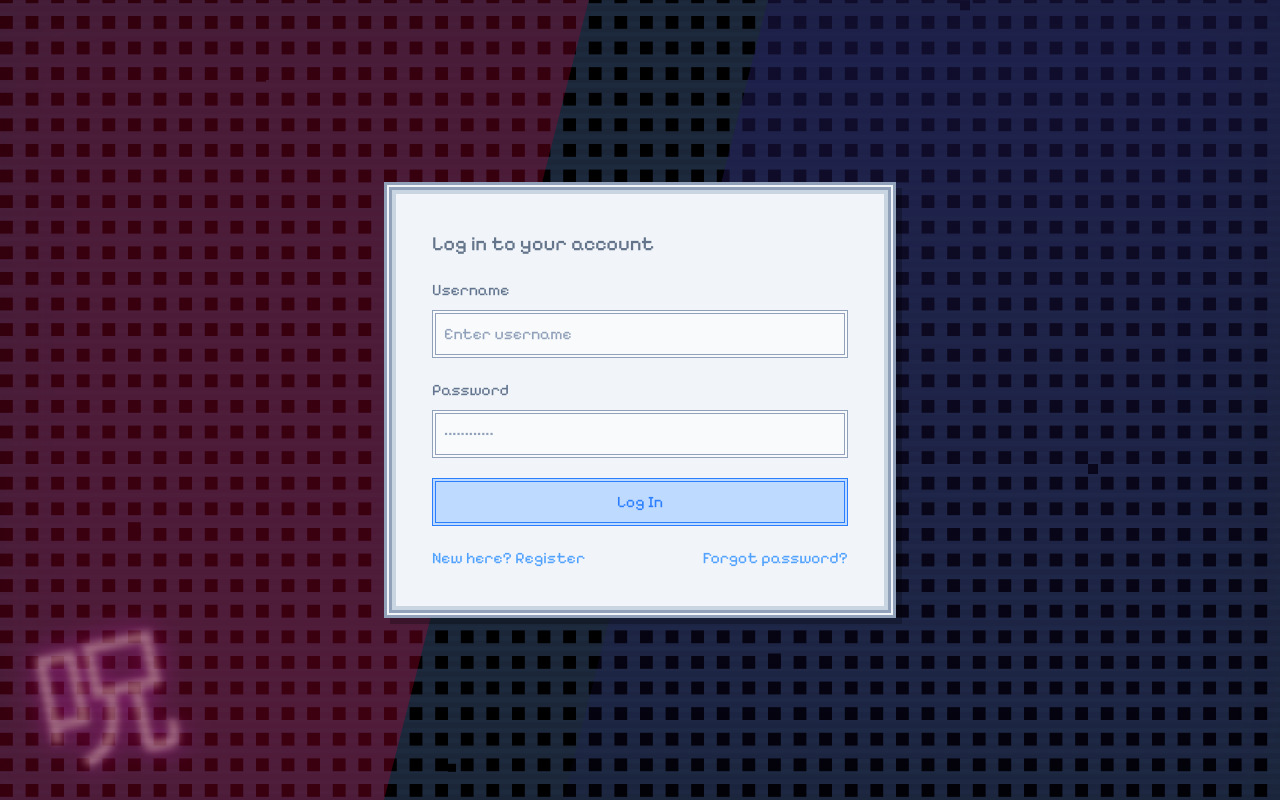
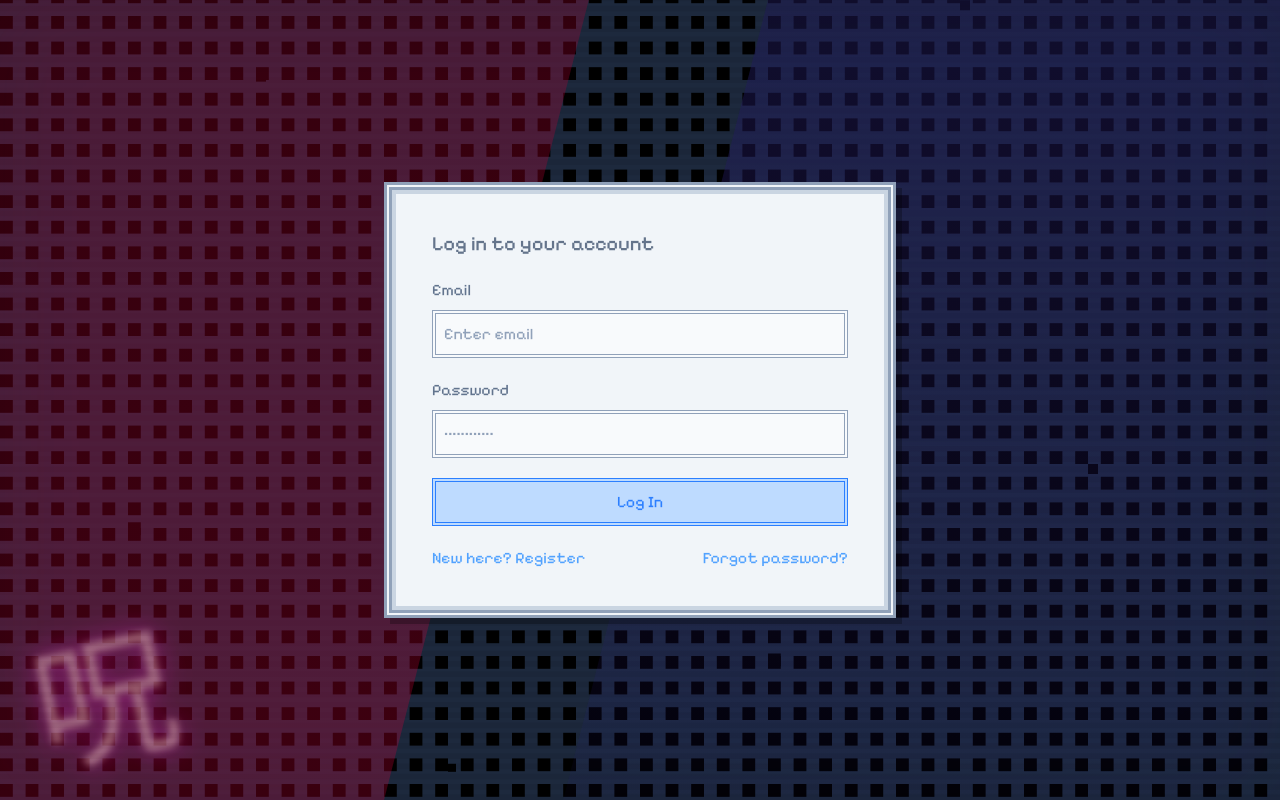
Before and after one commit to staten-island-tech/vue-supabase-project-2026-ma-ma, a Nuxt app: page /login in a window 1280 px wide. Built offline with nearby package versions, Linux system fonts and the light colour scheme; no server answers.

Commit message:
feat(auth): add basic authentication functionality

```diff
--- a/app/components/TextInput.vue
+++ b/app/components/TextInput.vue
@@ -2,21 +2,20 @@
   <div class="flex flex-col gap-2">
     <label class="text-input-label">{{ props.label }}</label>
     <input
-      :type="props.type"
-      :placeholder="props.placeholder"
+      class="p-2 outline-none border-4 border-double border-input-border bg-input text-md text-input-foreground transition-all duration-150 focus:border-input-focus-border focus:bg-input-focus focus:text-input-focus-foreground focus:placeholder:text-input-focus-placeholder placeholder:text-input-placeholder"
       v-bind="$attrs"
-      class="p-2 outline-none border-4 border-double border-input-border bg-input text-md text-input-foreground transition-all duration-150 focus:border-input-focus-border focus:bg-input-focus focus:text-input-focus-foreground focus:placeholder:text-input-focus-placeholder placeholder:text-input-placeholder"
+      v-model="model"
     >
     </input>
   </div>
 </template>
 
 <script setup lang="ts">
-  const props = defineProps<{
-    label: string;
-    type: string;
-    placeholder: string;
-  }>()
+const props = defineProps<{
+  label: string;
+}>();
+
+const model = defineModel<string>();
 </script>
 
 <style scoped></style>
--- a/app/pages/login.vue
+++ b/app/pages/login.vue
@@ -3,11 +3,13 @@
     <Card>
       <h2 class="text-xl font-medium text-slate-500">Log in to your account</h2>
 
+      <form class="flex flex-col gap-5" @submit.prevent="signIn">
         <TextInput
-        label="Username"
+          label="Email"
           type="text"
-        placeholder="Enter username"
+          placeholder="Enter email"
           class="w-full"
+          v-model="email"
         />
 
         <TextInput
@@ -15,23 +17,42 @@
           type="password"
           placeholder="••••••••••••"
           class="w-full"
+          v-model="password"
         />
 
-      <ButtonPrimary label="Log In" />
+        <ButtonPrimary label="Log In" type="submit" />
 
         <div class="flex justify-between">
           <PageLink to="register">New here? Register</PageLink>
           <PageLink to="reset">Forgot password?</PageLink>
         </div>
+      </form>
     </Card>
   </div>
 </template>
 
 <script setup lang="ts">
+const supabase = useSupabaseClient();
+
+const email = ref<string>("");
+const password = ref<string>("");
+
 definePageMeta({
   layout: "auth",
   transitionGroup: "auth",
 });
+
+async function signIn() {
+  const { data, error } = await supabase.auth.signInWithPassword({
+    email: email.value,
+    password: password.value,
+  });
+
+  if (error) return console.log(error);
+
+  console.log("Logged in successfully!");
+  console.log(data);
+}
 </script>
 
 <style scoped></style>
--- a/app/pages/register.vue
+++ b/app/pages/register.vue
@@ -3,11 +3,13 @@
     <Card>
       <h2 class="text-xl font-medium text-slate-500">Create a new account</h2>
 
+      <form class="flex flex-col gap-5" @submit.prevent="register">
         <TextInput
           label="Username"
           type="text"
           placeholder="Enter username"
           class="w-full"
+          v-model="username"
         />
 
         <TextInput
@@ -15,6 +17,7 @@
           type="email"
           placeholder="Enter email address"
           class="w-full"
+          v-model="email"
         />
 
         <TextInput
@@ -22,30 +25,48 @@
           type="password"
           placeholder="••••••••••••"
           class="w-full"
+          v-model="password"
         />
 
-      <TextInput
-        label="Confirm Password"
-        type="password"
-        placeholder="••••••••••••"
-        class="w-full"
-      />
-
-      <ButtonPrimary label="Register" />
+        <ButtonPrimary label="Register" type="submit" />
 
         <div class="flex justify-between">
           <PageLink to="login">Have an account? Sign in</PageLink>
           <PageLink to="privacy">Privacy Policy</PageLink>
         </div>
+      </form>
     </Card>
   </div>
 </template>
 
 <script setup lang="ts">
+const supabase = useSupabaseClient();
+
 definePageMeta({
   layout: "auth",
   transitionGroup: "auth",
 });
+
+const username = ref<string>("");
+const email = ref<string>("");
+const password = ref<string>("");
+
+async function register() {
+  const { data, error } = await supabase.auth.signUp({
+    email: email.value,
+    password: password.value,
+    options: {
+      data: {
+        display_name: username.value,
+      },
+    },
+  });
+
+  if (error) return console.log(error);
+
+  console.log("Account registered successfully!");
+  console.log(data);
+}
 </script>
 
 <style scoped></style>
```
Lines whose indentation alone changed are shown as unchanged.
